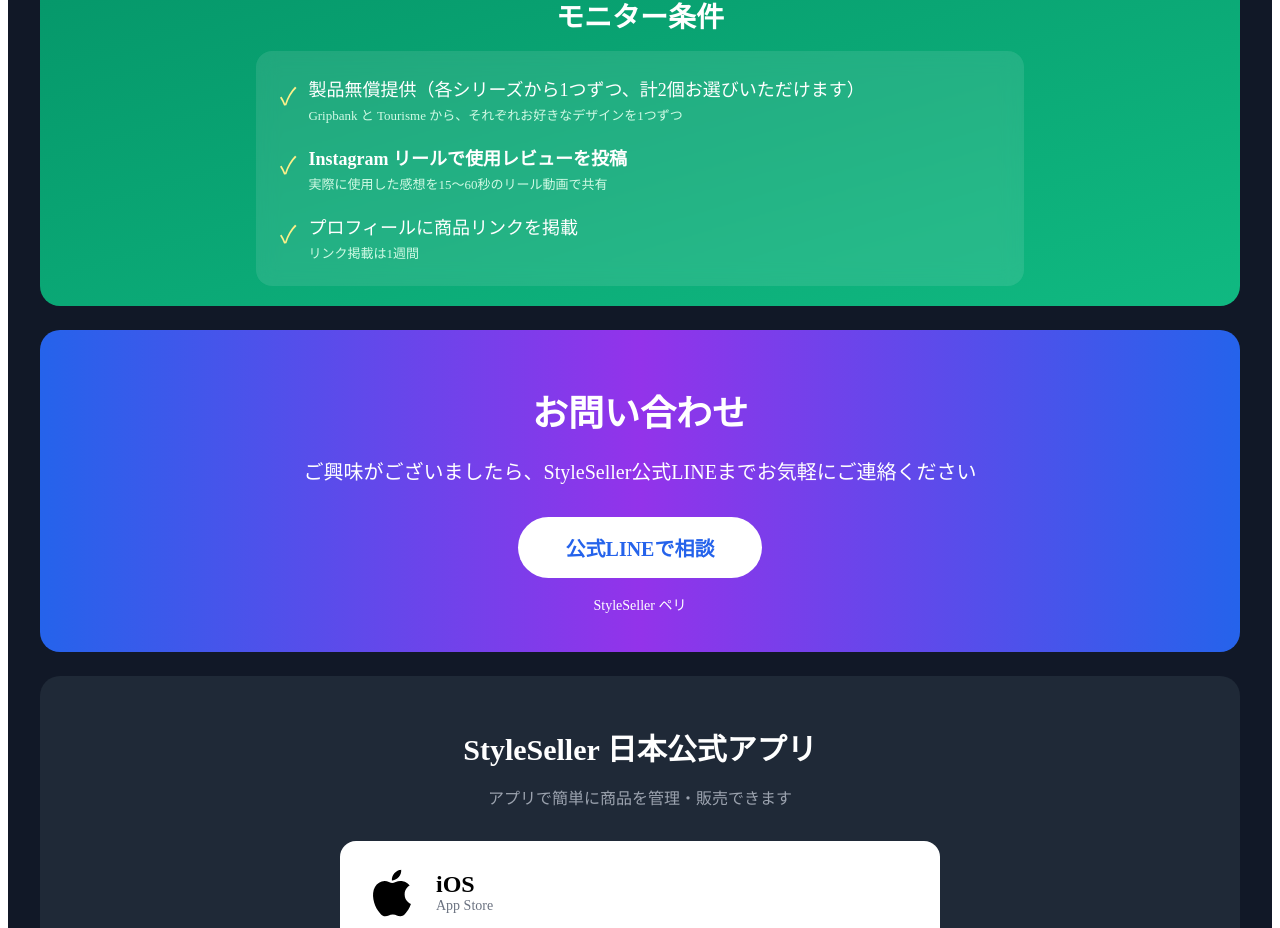
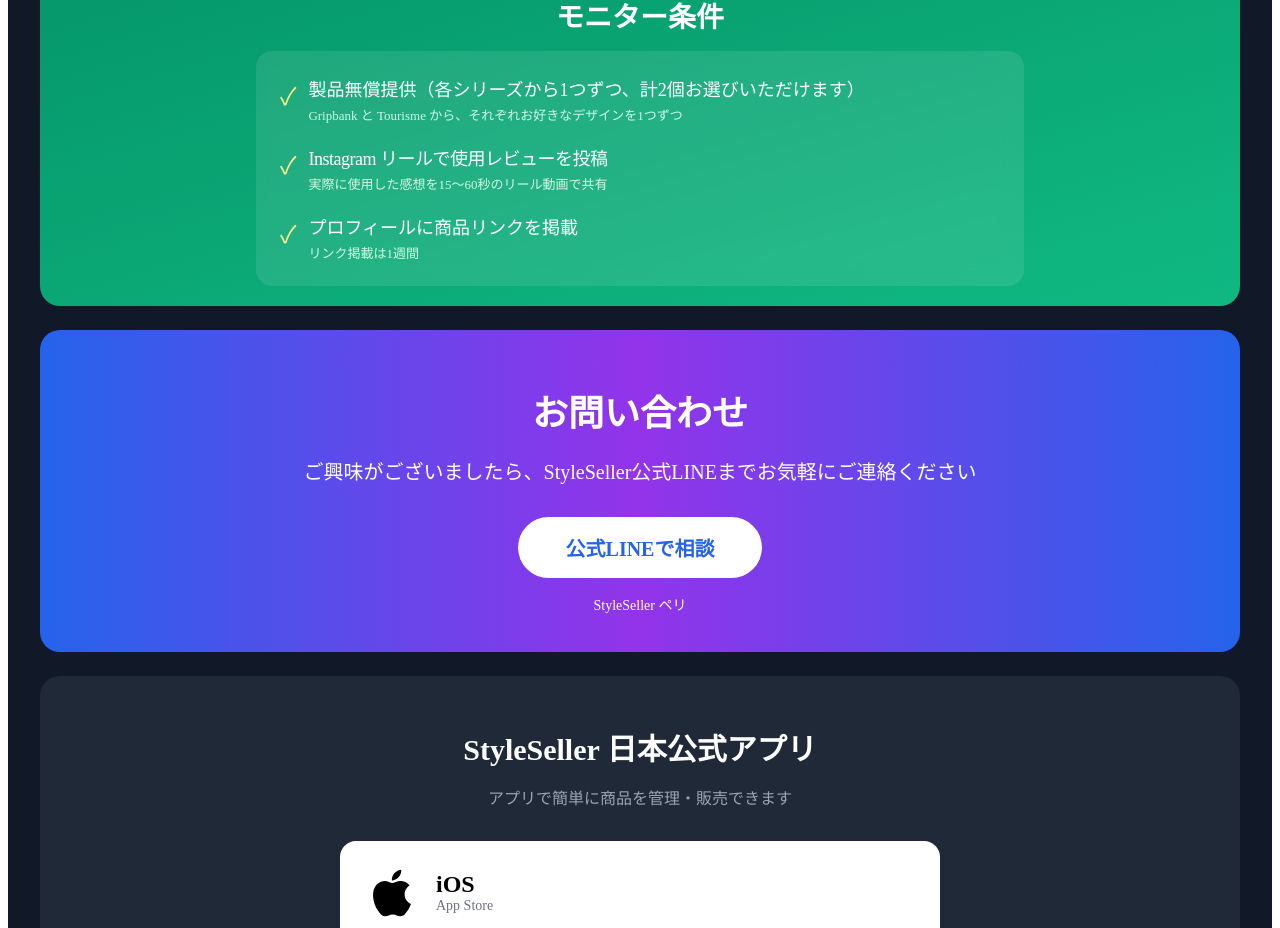
Before and after one commit to pericho-80/hixs-korea, a React (Vite) app: page / in a window 1280 px wide. Shown: the part 2687-3615 px from the top of the page. Built offline with nearby package versions, Linux system fonts and the light colour scheme; the HTML template or start-up script is replaced by a standard one.

Commit message:
Update App.jsx

```diff
--- a/src/App.jsx
+++ b/src/App.jsx
@@ -292,7 +292,7 @@
               <div style={{ display: 'flex', gap: '12px', marginBottom: '20px' }}>
                 <span style={{ fontSize: '24px', flexShrink: 0, color: '#fef08a', display: 'block', paddingTop: '2px' }}>✓</span>
                 <div style={{ margin: 0 }}>
-                  <p style={{ fontSize: '18px', fontWeight: 'bold', marginBottom: '4px', marginTop: 0 }}>Instagram リールで使用レビューを投稿</p>
+                  <p style={{ fontSize: '18px', marginBottom: '4px', marginTop: 0, letterSpacing: '-0.5px' }}>Instagram リールで使用レビューを投稿</p>
                   <p style={{ fontSize: '13px', color: '#d1fae5', margin: 0 }}>実際に使用した感想を15〜60秒のリール動画で共有</p>
                 </div>
               </div>
```
